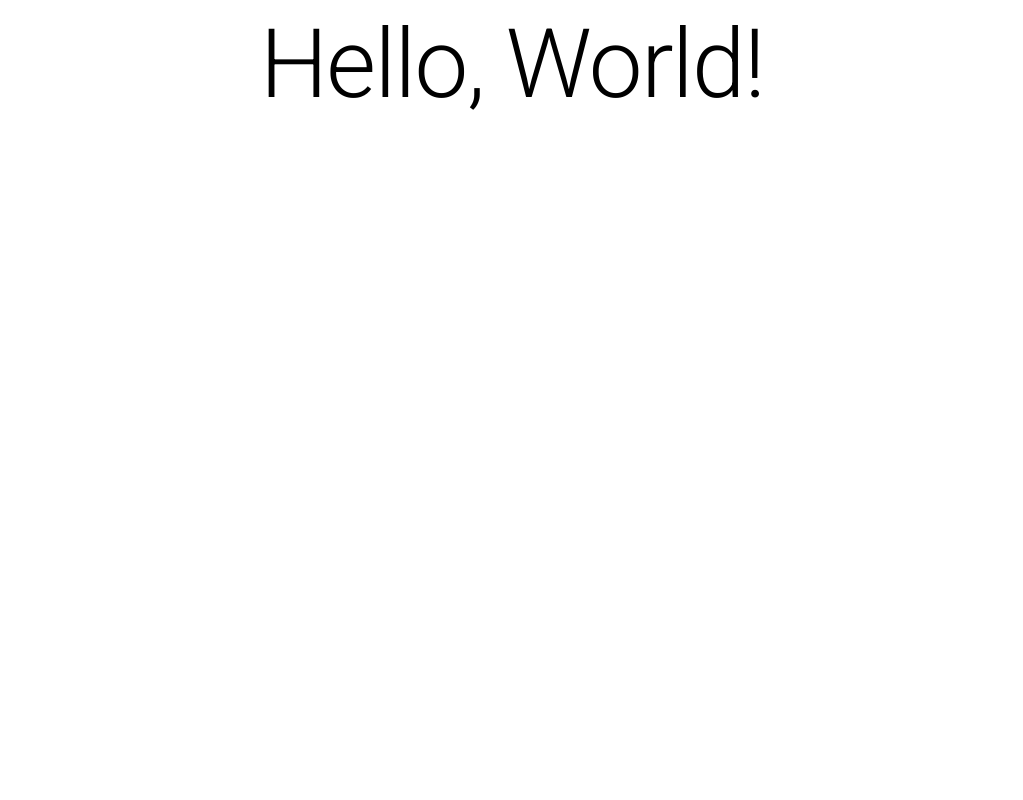
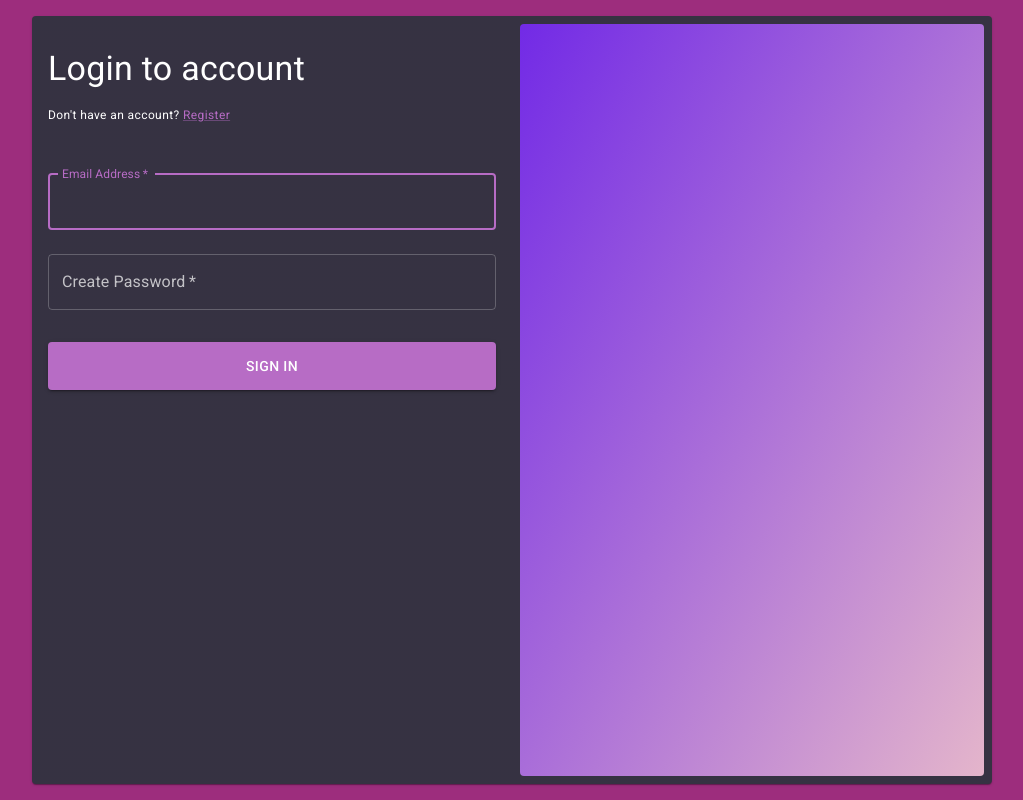
Before and after one commit to aktech27/streaky-do, a React (Vite) app: page / in a window 1280 px wide. Shown: the whole page, without its empty margins (128-1151 px from the left). Built offline with nearby package versions, Linux system fonts and the light colour scheme.

Commit message:
Add Signin and Signup Screens

```diff
--- a/package.json
+++ b/package.json
@@ -14,8 +14,10 @@
     "@emotion/styled": "^11.13.0",
     "@mui/icons-material": "^5.16.7",
     "@mui/material": "^5.16.7",
+    "@supabase/supabase-js": "^2.45.1",
     "react": "^18.3.1",
-    "react-dom": "^18.3.1"
+    "react-dom": "^18.3.1",
+    "react-router-dom": "^6.26.1"
   },
   "devDependencies": {
     "@eslint/js": "^9.9.0",
--- a/src/App.jsx
+++ b/src/App.jsx
@@ -1,11 +1,21 @@
-import Container from "@mui/material/Container";
-import Typography from "@mui/material/Typography";
+import { BrowserRouter, Routes, Route } from 'react-router-dom';
+import SignIn from './pages/SignIn';
+import SignUp from './pages/SignUp';
+import { ThemeProvider } from '@mui/material/styles';
+import customTheme from './utils/theme';
 
 const App = () => {
+
   return (
-    <Container>
-      <Typography variant="h1" textAlign={'center'}>Hello, World!</Typography>
-    </Container>
+    <ThemeProvider theme={customTheme}>
+      <BrowserRouter>
+        <Routes>
+          <Route path='/' element={<SignIn />} />
+          <Route path='/sign-in' element={<SignIn />} />
+          <Route path='/sign-up' element={<SignUp />} />
+        </Routes>
+      </BrowserRouter>
+    </ThemeProvider>
   );
 };
 
--- /dev/null
+++ b/src/components/SignIn/SignInAside.jsx
@@ -0,0 +1,21 @@
+import Grid from '@mui/material/Grid';
+import Box from '@mui/material/Box';
+
+const SignUpAside = () => {
+  return (
+    <Grid item xs={false} sm={4} md={6}>
+      <Box
+        component={'div'}
+        m={1}
+        sx={{
+          width: 'calc(100% - 16px)',
+          height: 'calc(100% - 16px)',
+          borderRadius: '4px',
+          background: 'linear-gradient(120deg, rgba(114,42,230,1) 0%, rgba(228,181,203,1) 100%)',
+        }}
+      />
+    </Grid>
+  );
+};
+
+export default SignUpAside;
--- /dev/null
+++ b/src/components/SignIn/SignInForm.jsx
@@ -0,0 +1,60 @@
+import Button from '@mui/material/Button';
+import TextField from '@mui/material/TextField';
+import Link from '@mui/material/Link';
+import Box from '@mui/material/Box';
+import Grid from '@mui/material/Grid';
+import Typography from '@mui/material/Typography';
+
+const SignInForm = () => {
+  return (
+    <Grid item xs={12} sm={8} md={6}>
+      <Box
+        sx={{
+          my: 4,
+          mx: 2,
+          display: 'flex',
+          flexDirection: 'column',
+        }}
+      >
+        <Typography component="h1" variant="h4" mb={2}>
+          Login to account
+        </Typography>
+        <Typography component="h4" variant="caption" mb={3}>
+          Don&apos;t have an account?  <Link href="/sign-up" variant="caption">Register</Link>
+        </Typography>
+        <Box component="form" noValidate sx={{ mt: 1 }}>
+          <TextField
+            margin="normal"
+            required
+            fullWidth
+            id="email"
+            label="Email Address"
+            name="email"
+            autoComplete="email"
+            autoFocus
+          />
+          <TextField
+            margin="normal"
+            required
+            fullWidth
+            name="password"
+            label="Create Password"
+            type="password"
+            id="password"
+            autoComplete="current-password"
+          />
+          <Button
+            type="submit"
+            fullWidth
+            variant="contained"
+            sx={{ mt: 3, mb: 2, p: 1.5 }}
+          >
+            Sign In
+          </Button>
+        </Box>
+      </Box>
+    </Grid >
+  );
+};
+
+export default SignInForm;
--- /dev/null
+++ b/src/components/SignUp/SignUpAside.jsx
@@ -0,0 +1,21 @@
+import Grid from '@mui/material/Grid';
+import Box from '@mui/material/Box';
+
+const SignUpAside = () => {
+  return (
+    <Grid item xs={false} sm={4} md={6}>
+      <Box
+        component={'div'}
+        m={1}
+        sx={{
+          width: 'calc(100% - 16px)',
+          height: 'calc(100% - 16px)',
+          borderRadius: '4px',
+          background: 'linear-gradient(120deg, rgba(114,42,230,1) 0%, rgba(228,181,203,1) 100%)',
+        }}
+      />
+    </Grid>
+  );
+};
+
+export default SignUpAside;
--- /dev/null
+++ b/src/components/SignUp/SignUpForm.jsx
@@ -0,0 +1,73 @@
+import Button from '@mui/material/Button';
+import TextField from '@mui/material/TextField';
+import Link from '@mui/material/Link';
+import Box from '@mui/material/Box';
+import Grid from '@mui/material/Grid';
+import Typography from '@mui/material/Typography';
+
+const SignUpForm = () => {
+  const handleFormSubmit = async (e) => {
+    e.preventDefault();
+    console.log(e.target.name.value, e.target.email.value, e.target.password.value);
+  };
+  return (
+    <Grid item xs={12} sm={8} md={6}>
+      <Box
+        sx={{
+          my: 4,
+          mx: 2,
+          display: 'flex',
+          flexDirection: 'column',
+        }}
+      >
+        <Typography component="h1" variant="h4" mb={2}>
+          Create an account
+        </Typography>
+        <Typography component="h4" variant="caption" mb={3}>
+          Already have an account?  <Link href="/sign-in" variant="caption">Login</Link>
+        </Typography>
+        <Box component="form" noValidate sx={{ mt: 1 }} onSubmit={handleFormSubmit}>
+          <TextField
+            margin="normal"
+            required
+            fullWidth
+            id="name"
+            label="Your Name"
+            name="name"
+            autoComplete="name"
+            autoFocus
+          />
+          <TextField
+            margin="normal"
+            required
+            fullWidth
+            id="email"
+            label="Email Address"
+            name="email"
+            autoComplete="email"
+          />
+          <TextField
+            margin="normal"
+            required
+            fullWidth
+            name="password"
+            label="Create Password"
+            type="password"
+            id="password"
+            autoComplete="current-password"
+          />
+          <Button
+            type="submit"
+            fullWidth
+            variant="contained"
+            sx={{ mt: 3, mb: 2, p: 1.5 }}
+          >
+            Sign Up
+          </Button>
+        </Box>
+      </Box>
+    </Grid >
+  );
+};
+
+export default SignUpForm;
--- /dev/null
+++ b/src/pages/SignIn.jsx
@@ -0,0 +1,27 @@
+import CssBaseline from '@mui/material/CssBaseline';
+import Paper from '@mui/material/Paper';
+import Grid from '@mui/material/Grid';
+import useMediaQuery from '@mui/material/useMediaQuery';
+import { useTheme } from '@mui/material/styles';
+import SignInAside from '../components/SignIn/SignInAside';
+import SignInForm from '../components/SignIn/SignInForm';
+
+const SignIn = () => {
+  const theme = useTheme();
+  const isXS = useMediaQuery(theme.breakpoints.down("sm"));
+
+  return (
+    <Grid container component="main" sx={{
+      height: '100vh',
+      backgroundColor: '#9D2D7D',
+    }}>
+      <CssBaseline />
+      <Grid item container component={Paper} xs={12} sm={11} lg={9} mx={'auto'} my={isXS ? 0 : 2} sx={{ backgroundColor: '#2b2738' }}>
+        <SignInForm />
+        <SignInAside />
+      </Grid>
+    </Grid>
+  );
+};
+
+export default SignIn;
--- /dev/null
+++ b/src/pages/SignUp.jsx
@@ -0,0 +1,27 @@
+import CssBaseline from '@mui/material/CssBaseline';
+import Paper from '@mui/material/Paper';
+import Grid from '@mui/material/Grid';
+import useMediaQuery from '@mui/material/useMediaQuery';
+import { useTheme } from '@mui/material/styles';
+import SignUpAside from '../components/SignUp/SignUpAside';
+import SignUpForm from '../components/SignUp/SignUpForm';
+
+const SignUp = () => {
+  const theme = useTheme();
+  const isXS = useMediaQuery(theme.breakpoints.down("sm"));
+
+  return (
+    <Grid container component="main" sx={{
+      height: '100vh',
+      backgroundColor: '#9D2D7D',
+    }}>
+      <CssBaseline />
+      <Grid item container component={Paper} xs={12} sm={11} lg={9} mx={'auto'} my={isXS ? 0 : 2} sx={{ backgroundColor: '#2b2738' }}>
+        <SignUpAside />
+        <SignUpForm />
+      </Grid>
+    </Grid>
+  );
+};
+
+export default SignUp;
--- /dev/null
+++ b/src/utils/theme.js
@@ -0,0 +1,12 @@
+import { createTheme } from '@mui/material/styles';
+
+const customTheme = createTheme({
+  palette: {
+    mode: 'dark',
+    primary: {
+      main: '#B76CC5'
+    }
+  },
+});
+
+export default customTheme;
```
Also changed, not shown: eslint.config.js (+7 -6 lines), src/pages/Home.jsx (added, +7 -0 lines), 1 other file (tests, documents, lock files or other folders).
